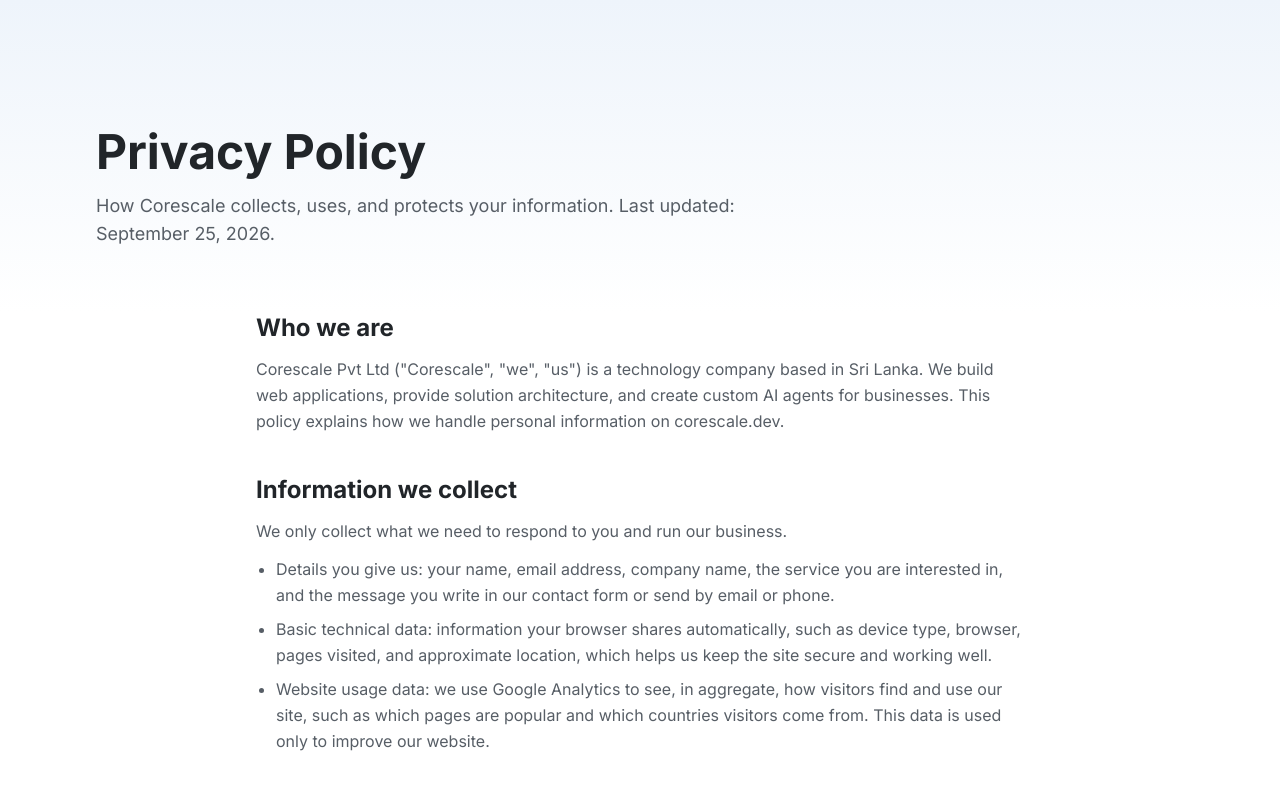
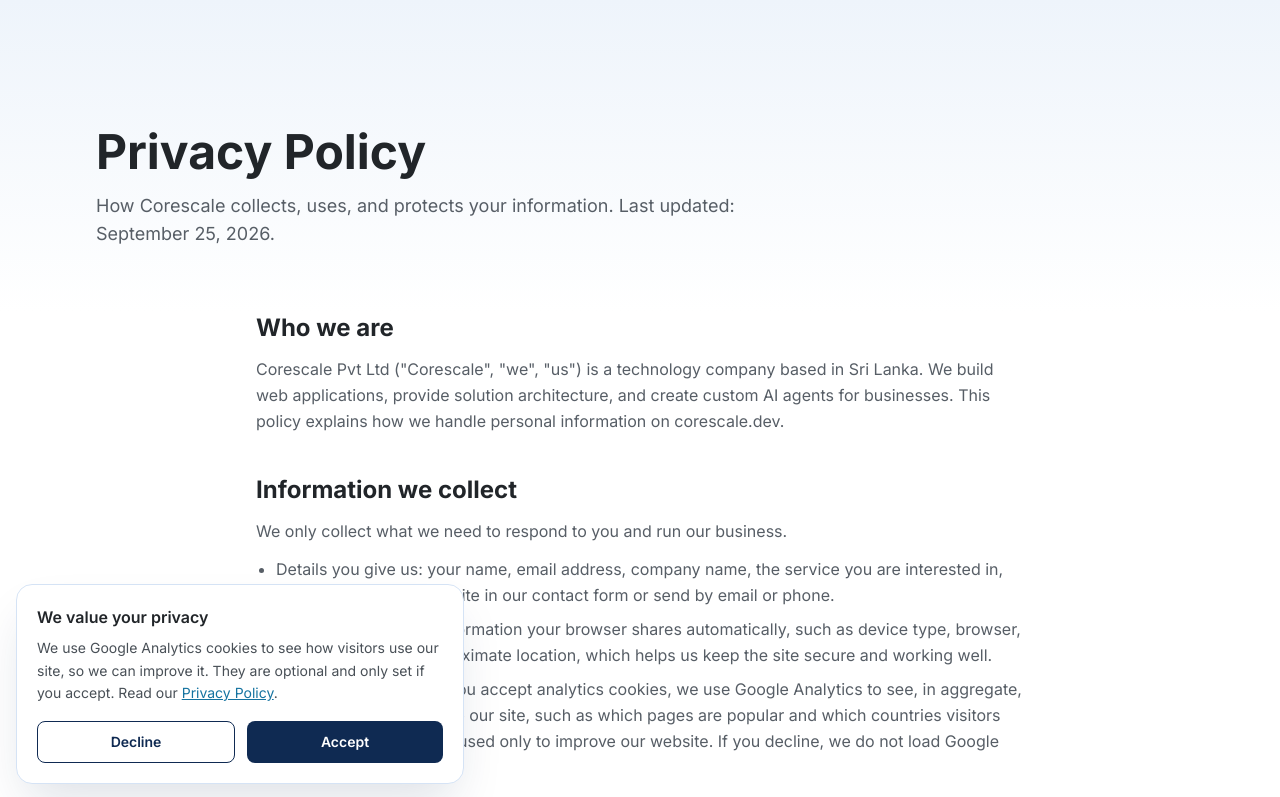
Before and after one commit to dulshan300/corescale-web, a Nuxt app: page /privacy-policy in a window 1280 px wide. Shown: the top 797 px of the page. Built offline with nearby package versions, Linux system fonts and the light colour scheme.

Commit message:
cookie banner added

```diff
--- a/app/app.vue
+++ b/app/app.vue
@@ -2,6 +2,7 @@
   <NuxtLayout>
     <NuxtPage />
   </NuxtLayout>
+  <ClientOnly><CookieBanner /></ClientOnly>
 </template>
 
 <script setup lang="ts">
--- a/app/components/AppFooter.vue
+++ b/app/components/AppFooter.vue
@@ -39,6 +39,7 @@
         <div class="flex items-center gap-4">
           <NuxtLink to="/privacy-policy" class="text-dark-700 hover:text-brand-900 transition-colors text-xs">Privacy Policy</NuxtLink>
           <NuxtLink to="/terms-of-service" class="text-dark-700 hover:text-brand-900 transition-colors text-xs">Terms of Service</NuxtLink>
+          <button type="button" class="text-dark-700 hover:text-brand-900 transition-colors text-xs" @click="openSettings">Cookie Settings</button>
         </div>
       </div>
     </div>
@@ -47,4 +48,6 @@
 
 <script setup lang="ts">
 import { Linkedin, Facebook } from 'lucide-vue-next'
+
+const { openSettings } = useCookieConsent()
 </script>
--- /dev/null
+++ b/app/components/CookieBanner.vue
@@ -0,0 +1,43 @@
+<template>
+  <Transition
+    enter-active-class="transition duration-300 ease-out"
+    enter-from-class="opacity-0 translate-y-4"
+    leave-active-class="transition duration-200 ease-in"
+    leave-to-class="opacity-0 translate-y-4"
+  >
+    <div
+      v-if="ready && bannerOpen"
+      role="dialog"
+      aria-labelledby="cookie-title"
+      aria-describedby="cookie-text"
+      class="fixed z-[60] bottom-4 left-4 right-4 sm:right-auto sm:max-w-md bg-white border border-brand-100 rounded-2xl shadow-2xl shadow-brand-900/15 p-5"
+    >
+      <h2 id="cookie-title" class="font-semibold text-dark-900">We value your privacy</h2>
+      <p id="cookie-text" class="mt-2 text-sm text-dark-600 leading-relaxed">
+        We use Google Analytics cookies to see how visitors use our site, so we can improve it. They are optional and
+        only set if you accept. Read our
+        <NuxtLink to="/privacy-policy" class="text-accent-700 underline hover:text-brand-900">Privacy Policy</NuxtLink>.
+      </p>
+      <div class="mt-4 flex gap-3">
+        <button
+          type="button"
+          class="flex-1 px-4 py-2.5 rounded-lg border border-brand-900 text-brand-900 text-sm font-semibold hover:bg-brand-50 transition-colors"
+          @click="decline"
+        >
+          Decline
+        </button>
+        <button
+          type="button"
+          class="flex-1 px-4 py-2.5 rounded-lg bg-brand-900 text-white text-sm font-semibold hover:bg-brand-800 transition-colors"
+          @click="accept"
+        >
+          Accept
+        </button>
+      </div>
+    </div>
+  </Transition>
+</template>
+
+<script setup lang="ts">
+const { ready, bannerOpen, accept, decline } = useCookieConsent()
+</script>
--- /dev/null
+++ b/app/composables/useCookieConsent.ts
@@ -0,0 +1,82 @@
+const STORAGE_KEY = 'corescale-cookie-consent'
+const GA_ID = 'G-E7XQ2TF019'
+
+type Choice = 'granted' | 'denied' | null
+
+let analyticsLoaded = false
+
+function loadAnalytics() {
+  if (import.meta.dev || analyticsLoaded) return
+  analyticsLoaded = true
+  const w = window as any
+  w[`ga-disable-${GA_ID}`] = false
+  w.dataLayer = w.dataLayer || []
+  w.gtag = function gtag() {
+    w.dataLayer.push(arguments)
+  }
+  w.gtag('js', new Date())
+  w.gtag('config', GA_ID)
+  const script = document.createElement('script')
+  script.async = true
+  script.src = `https://www.googletagmanager.com/gtag/js?id=${GA_ID}`
+  document.head.appendChild(script)
+}
+
+function disableAnalytics() {
+  const w = window as any
+  w[`ga-disable-${GA_ID}`] = true
+  const host = location.hostname
+  for (const part of document.cookie.split(';')) {
+    const name = part.split('=')[0]?.trim()
+    if (!name || !name.startsWith('_ga')) continue
+    for (const domain of [host, `.${host}`, `.${host.split('.').slice(-2).join('.')}`]) {
+      document.cookie = `${name}=; expires=Thu, 01 Jan 1970 00:00:00 GMT; path=/; domain=${domain}`
+    }
+    document.cookie = `${name}=; expires=Thu, 01 Jan 1970 00:00:00 GMT; path=/`
+  }
+}
+
+export function useCookieConsent() {
+  const choice = useState<Choice>('cookie-choice', () => null)
+  const ready = useState('cookie-ready', () => false)
+  const bannerOpen = useState('cookie-banner-open', () => false)
+
+  function save(value: 'granted' | 'denied') {
+    choice.value = value
+    bannerOpen.value = false
+    try {
+      localStorage.setItem(STORAGE_KEY, value)
+    } catch {
+      // storage blocked: the choice still applies for this visit
+    }
+  }
+
+  function init() {
+    let stored: string | null = null
+    try {
+      stored = localStorage.getItem(STORAGE_KEY)
+    } catch {
+      stored = null
+    }
+    choice.value = stored === 'granted' || stored === 'denied' ? stored : null
+    ready.value = true
+    bannerOpen.value = choice.value === null
+    if (choice.value === 'granted') loadAnalytics()
+  }
+
+  function accept() {
+    save('granted')
+    loadAnalytics()
+  }
+
+  function decline() {
+    save('denied')
+    disableAnalytics()
+  }
+
+  function openSettings() {
+    bannerOpen.value = true
+  }
+
+  return { choice, ready, bannerOpen, init, accept, decline, openSettings }
+}
--- a/app/pages/privacy-policy.vue
+++ b/app/pages/privacy-policy.vue
@@ -53,7 +53,7 @@
     items: [
       'Details you give us: your name, email address, company name, the service you are interested in, and the message you write in our contact form or send by email or phone.',
       'Basic technical data: information your browser shares automatically, such as device type, browser, pages visited, and approximate location, which helps us keep the site secure and working well.',
-      'Website usage data: we use Google Analytics to see, in aggregate, how visitors find and use our site, such as which pages are popular and which countries visitors come from. This data is used only to improve our website.',
+      'Website usage data: if you accept analytics cookies, we use Google Analytics to see, in aggregate, how visitors find and use our site, such as which pages are popular and which countries visitors come from. This data is used only to improve our website. If you decline, we do not load Google Analytics at all.',
     ],
   },
   {
@@ -105,7 +105,8 @@
   {
     title: 'Cookies',
     paragraphs: [
-      'Our website uses cookies from Google Analytics to understand how visitors use it. These cookies do not identify you by name. You can block or delete cookies in your browser settings, or install Google\'s opt-out browser add-on, and the site will still work.',
+      'Our website only sets cookies if you accept them. The only optional cookies we use are Google Analytics cookies, which help us understand how visitors use the site and do not identify you by name. When you first visit, you can accept or decline them, and we remember your choice on your device.',
+      'You can change your mind at any time using "Cookie Settings" in the footer, or by clearing cookies in your browser settings. The site works the same either way.',
     ],
   },
   {
--- /dev/null
+++ b/app/plugins/cookie-consent.client.ts
@@ -0,0 +1,3 @@
+export default defineNuxtPlugin(() => {
+  useCookieConsent().init()
+})
--- a/app/plugins/gtag.client.ts
+++ /dev/null
@@ -1,14 +0,0 @@
-const GA_ID = 'G-E7XQ2TF019'
-
-export default defineNuxtPlugin(() => {
-  if (import.meta.dev) return
-
-  useHead({
-    script: [
-      { src: `https://www.googletagmanager.com/gtag/js?id=${GA_ID}`, async: true },
-      {
-        innerHTML: `window.dataLayer=window.dataLayer||[];function gtag(){dataLayer.push(arguments);}gtag('js',new Date());gtag('config','${GA_ID}');`,
-      },
-    ],
-  })
-})
```
